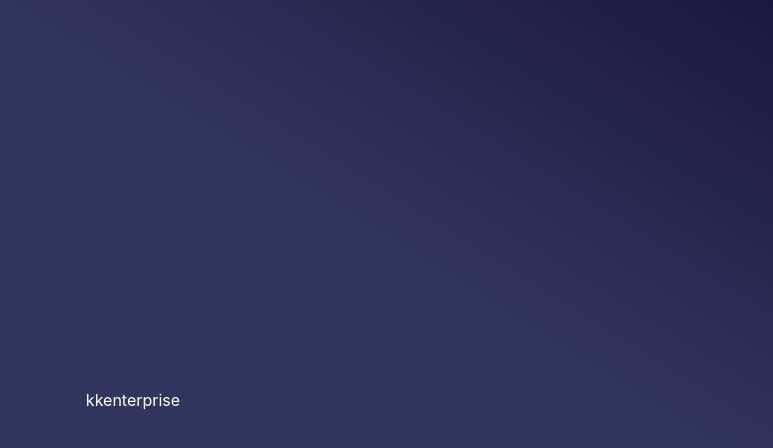
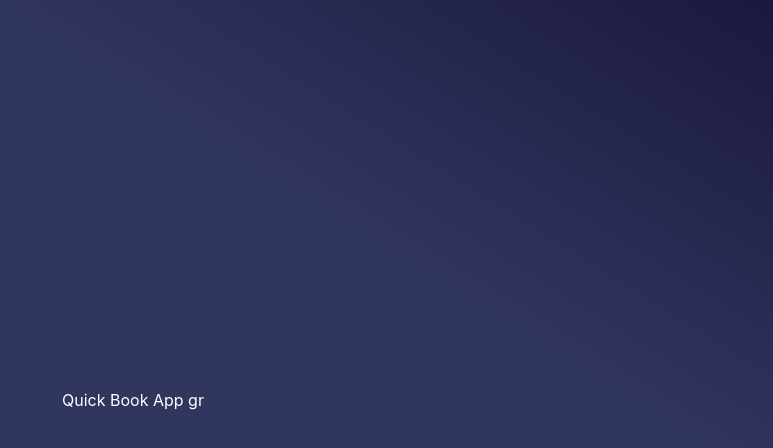
Before and after one commit to Gauravraj1141/webhoooktest1, a React (Create React App) app: page / in a window 1280 px wide. Shown: the top 448 px of the page, without its empty margins (507-1280 px from the left). Built offline with nearby package versions, Linux system fonts and the light colour scheme.

Commit message:
initial commit

```diff
--- a/app.yaml
+++ b/app.yaml
@@ -1,5 +1,5 @@
 app_details:
-  app_name: kkenterprise
+  app_name: Quickbookappgr
   github_url: https://github.com/Gauravraj1141/webhoooktest1
   branch_name: Banglore
   publisher: Sarci
--- a/src/App.js
+++ b/src/App.js
@@ -3,7 +3,7 @@ import './App.css';
 function App() {
   return (
     <div className="App">
-      kkenterprise
+      Quick Book App gr
     </div>
   );
 }
```
